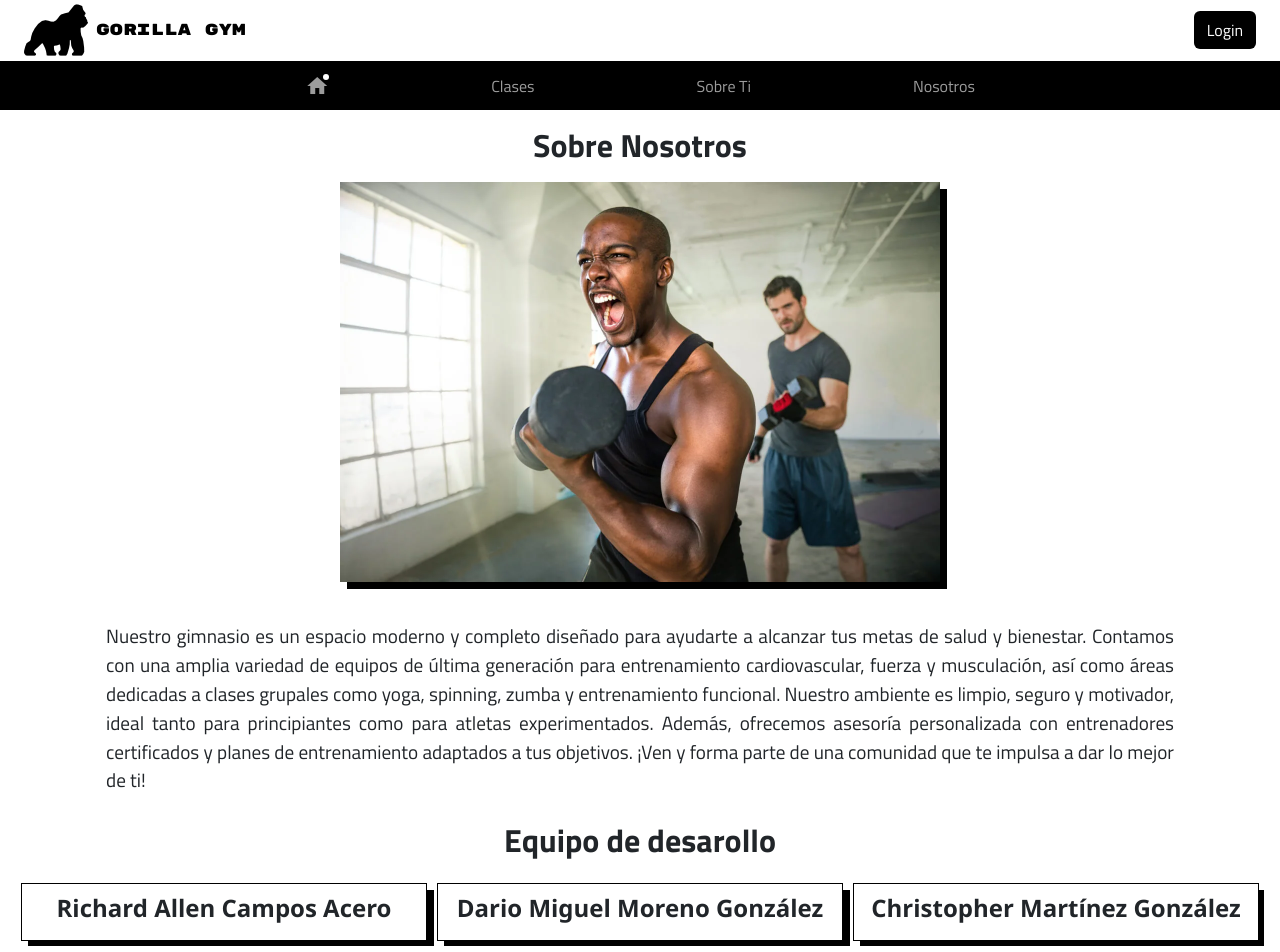
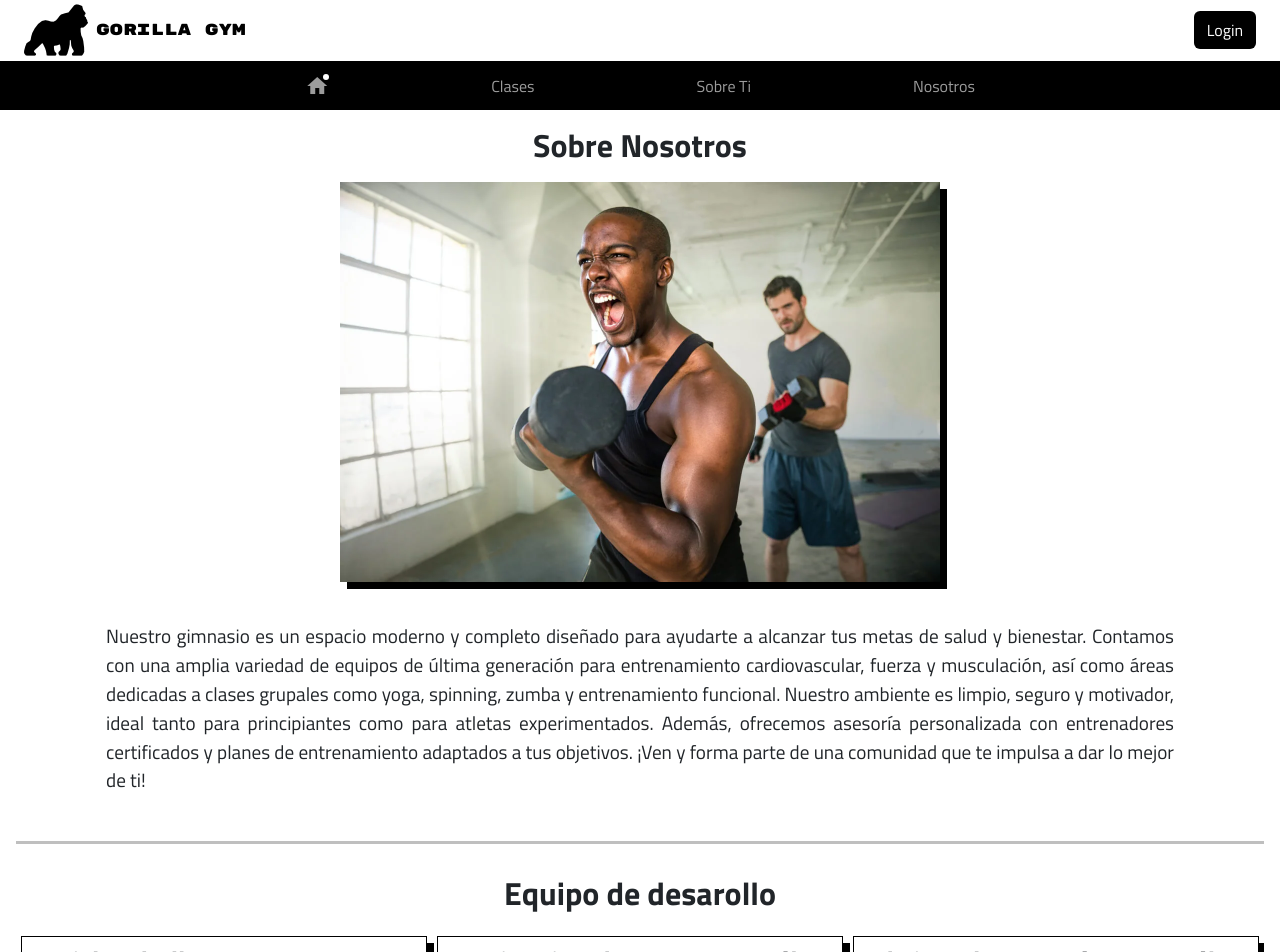
Before and after one commit to wachitorico69/miniproyecto-angular, an Angular app: page /nosotros in a window 1280 px wide. Shown: the top 952 px of the page. Built offline with nearby package versions, Linux system fonts and the light colour scheme; a web font is replaced by a local one.

Commit message:
una linea ------
----------

```diff
--- a/src/app/nosotros/nosotros.component.html
+++ b/src/app/nosotros/nosotros.component.html
@@ -9,6 +9,7 @@
         entrenadores certificados y planes de entrenamiento adaptados a tus objetivos. ¡Ven y forma parte de
         una comunidad que te impulsa a dar lo mejor de ti!
     </p>
+    <hr style="border: none; height: 3px; background-color: black; margin: 20px 0;">
     <h2 style="font-weight: bold;">Equipo de desarollo</h2>
     <div class="contenido">
          <app-integrante
```
